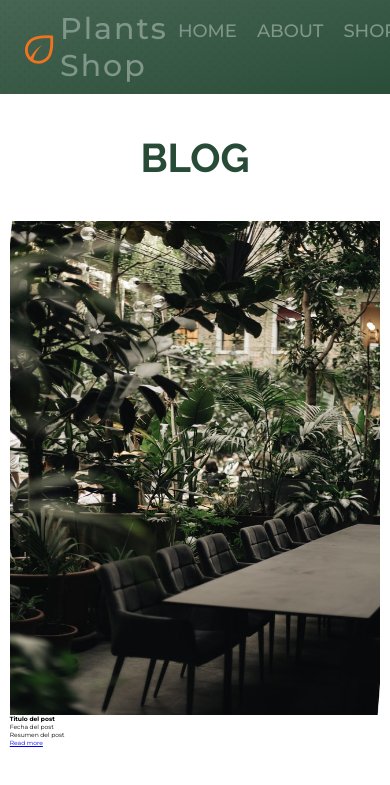
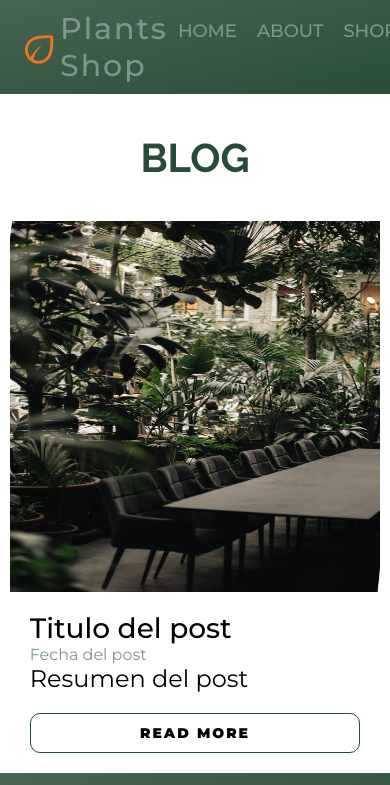
Before and after one commit to RivDomCode/next-strapi-shop, a Next.js app: page /blog in a window 390 px wide. Shown: the top 785 px of the page. Built offline with nearby package versions, Linux system fonts and the light colour scheme.

Commit message:
blog entry and responsive about section

```diff
--- a/components/BlogEntry.js
+++ b/components/BlogEntry.js
@@ -1,15 +1,16 @@
 import Image from "next/image";
 import Link from "next/link";
+import styles from "../styles/BlogEntry.module.css";
 
 
 const BlogEntry = () => {
   return (
     <article>
-        <Image layout='responsive' height={800} width={600} src="/img/aboutUs.jpg" alt="blog pic"/>
-        <div>
-          <h3>Titulo del post</h3>
-          <p>Fecha del post</p>
-          <p>Resumen del post</p>
+        <Image layout='responsive' height={400} width={400} src="/img/aboutUs.jpg" alt="blog pic"/>
+        <div className={styles.content}>
+          <h3 className={styles.title}>Titulo del post</h3>
+          <p className={styles.date}>Fecha del post</p>
+          <p className={styles.resume}>Resumen del post</p>
           <Link href="#">Read more</Link>
         </div>
     </article>
--- a/pages/blog.js
+++ b/pages/blog.js
@@ -9,9 +9,6 @@ const Blog = () => {
           <h2 className="heading">Blog</h2>
           <div className={styles.blog}>
             <BlogEntry/>
-            <BlogEntry/>
-            <BlogEntry/>
-            <BlogEntry/>
           </div>
         </main>
     </Layout>
--- /dev/null
+++ b/styles/BlogEntry.module.css
@@ -0,0 +1,50 @@
+.content{
+    padding: 2rem;
+}
+
+.title{
+    font-weight: 500;
+    font-size: 2.8rem;
+    line-height: 1.2;
+    display: -webkit-box;
+    -webkit-box-orient: vertical;
+    -webkit-line-clamp: 1;
+    overflow: hidden;
+}
+
+.date{
+    font-size: 1.6rem;
+    color: var(--terciary);
+
+}
+
+.resume{
+    display: -webkit-box;
+    -webkit-box-orient: vertical;
+    -webkit-line-clamp: 4;
+    overflow: hidden;
+   font-size: 2.4rem;
+}
+
+.content a{
+    text-decoration: none;
+    margin-top: 2rem;
+    display: block;
+    text-align: center;
+    text-transform: uppercase;
+    font-size: 1.4rem;
+    font-weight: 900;
+    color: var(--negro);
+    border: 1px solid var(--primary);
+    border-radius: 1rem;
+    padding: 1rem 5rem;
+    transition-property: background-color;
+    transition-duration: .3s;
+    letter-spacing: .2rem;
+    box-shadow: .1rem 0.2rem .8rem var(--grey);
+}
+
+.content a:hover{
+    background-color: var(--primary);
+    color: var(--white);
+}
--- a/styles/globals.css
+++ b/styles/globals.css
@@ -16,7 +16,6 @@
   padding: 0;
   font-size: 62.5%;
   font-family: var(--textFont);
-
 }
 
 [class*="container"] {
```
Also changed, not shown: styles/About.module.css (+15 -5 lines).
